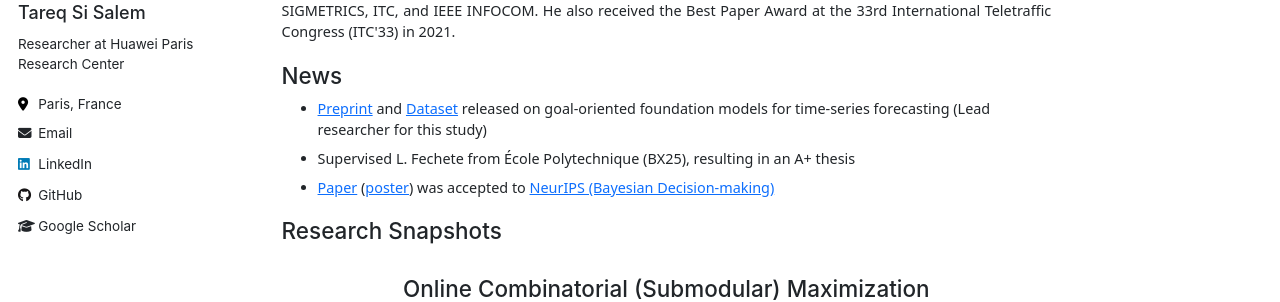
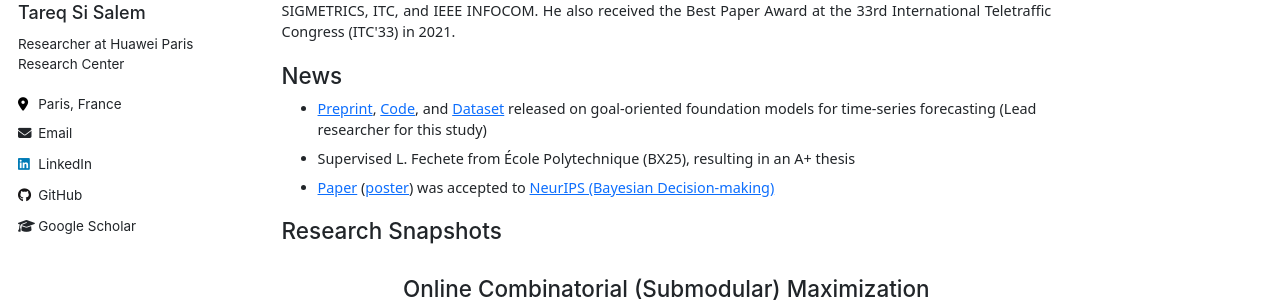
Before and after one commit to tareq-si-salem/tareq-si-salem.github.io, a Jekyll site: the page built from _pages/about.md, in a window 1280 px wide and 1204 px high. Shown: the part 301-603 px from the top of the window. Built offline with Jekyll 4.4.1, drawn with Linux system fonts in a browser that asks for light colours.

Commit message:
Update about.md

```diff
--- a/_pages/about.md
+++ b/_pages/about.md
@@ -19,7 +19,7 @@
 
 <h5> News </h5>
 <ul>
- <li> <a href="https://arxiv.org/pdf/2504.17493">Preprint</a> and <a href="https://huggingface.co/datasets/netop/Beam-Level-Traffic-Timeseries-Dataset/tree/main">Dataset</a> released on goal-oriented foundation models for time-series forecasting (Lead researcher for this study)</li>
+ <li> <a href="https://arxiv.org/pdf/2504.17493">Preprint</a>, <a href="https://github.com/netop-team/gotsf">Code</a>, and  <a href="https://huggingface.co/datasets/netop/Beam-Level-Traffic-Timeseries-Dataset/tree/main">Dataset</a> released on goal-oriented foundation models for time-series forecasting (Lead researcher for this study)</li>
  <li>Supervised L. Fechete from École Polytechnique (BX25), resulting in an A+ thesis</li>
  <li> <a href="https://openreview.net/pdf?id=PGvVf2h2Yb">Paper</a> (<a href="/files/pdf/Poster_NeurIPS_2024.pdf">poster</a>) was accepted to <a href="https://gp-seminar-series.github.io/neurips-2024/">NeurIPS (Bayesian Decision-making)</a></li>
 </ul>
```
